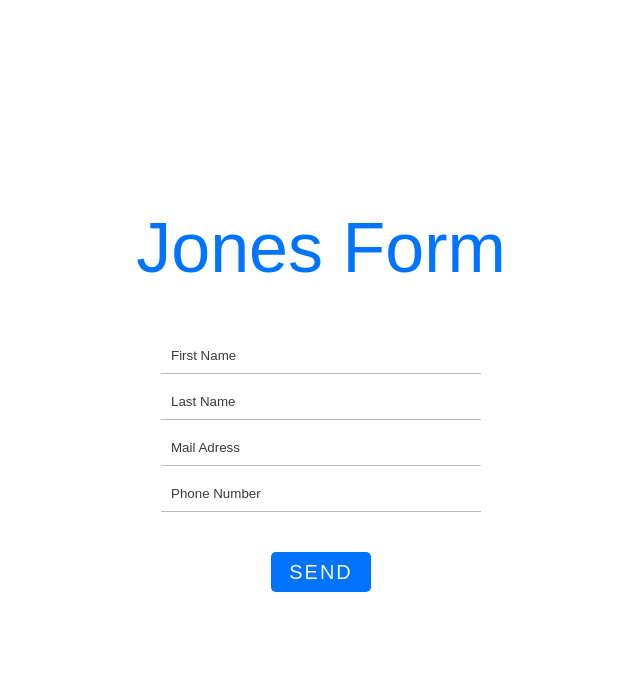
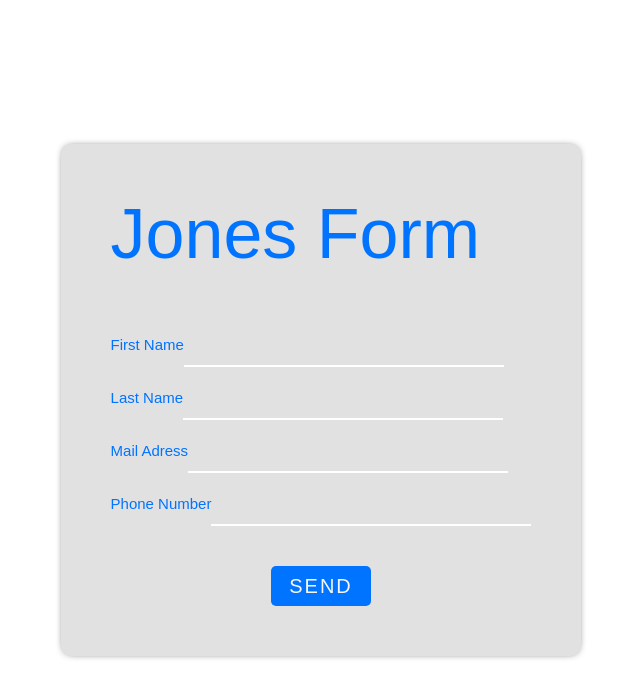
Before and after one commit to WaskerSharon/jones-form, a React (Create React App) app: page / in a window 1280 px wide. Shown: the top 698 px of the page, without its empty margins (319-959 px from the left). Built offline with nearby package versions, Linux system fonts and the light colour scheme.

Commit message:
11.7 validations and styling

```diff
--- a/src/App.jsx
+++ b/src/App.jsx
@@ -1,15 +1,14 @@
+
+import React from 'react';
+import Form from "./components/form/Form";
 import './App.css';
 
-import Form from "./components/form/Form";
-
-function App() {
+const App = () =>  {
   return (
     <div className="App">
-      <header className="App-header">
         <Form />
-      </header>
     </div>
   );
-}
+};
 
 export default App;
--- a/src/components/form/Form.jsx
+++ b/src/components/form/Form.jsx
@@ -1,54 +1,12 @@
-import "./form.css";
-import useForm from "../../useForm";
+import React from 'react';
+import FormContent from './FormContent';
 
-export default function Form() {
-
-    const { handleChange, values } = useForm();
-
-
+const Form = () => {
     return (
-        <div className="form-section">
-            <h1 className="form-title">Jones Form</h1>
-            <form className="form">
-                <input
-                    type="text"
-                    name="firstName"
-                    className="form-input"
-                    placeholder="First Name"
-                    value={values.firstName}
-                    onChange={handleChange}
-                />
-
-                <input
-                    type="text"
-                    name="lastName"
-                    className="form-input"
-                    placeholder="Last Name"
-                    value={values.lastName}
-                    onChange={handleChange}
-                />
-
-                <input
-                    type="text"
-                    name="mailAdress"
-                    className="form-input"
-                    placeholder="Mail Adress"
-                    value={values.mailAdress}
-                    onChange={handleChange}
-                />
-
-                <input
-                    type="text"
-                    name="phoneNumber"
-                    className="form-input"
-                    placeholder="Phone Number"
-                    value={values.phoneNumber}
-                    onChange={handleChange}
-                />
-
-                <button type="submit" className="submit-btn" >SEND</button>
-                {/* <span></span> */}
-            </form>
+        <div>
+            <FormContent />
         </div>
     )
 };
+
+export default Form;
--- /dev/null
+++ b/src/components/form/FormContent.jsx
@@ -0,0 +1,85 @@
+
+import React from 'react';
+import "./form.css";
+import useForm from "../../useForm";
+import validate from "../../validateInfo";
+
+const FormContent = () => {
+
+    const { handleChange, values, handleSubmit, errors} = useForm(validate);
+
+    return (
+        <div className="form-contain">
+            <form className="form" onSubmit={handleSubmit}>
+                <h1 className="form-title">Jones Form</h1>
+
+                <div className="first-name-contain">
+                    <label htmlFor="firstName" className="form-label" >First Name</label>
+                    <input
+                        type="text"
+                        name="firstName"
+                        id="firstName"
+                        className="form-input"
+                        // placeholder="First Name"
+                        value={values.firstName}
+                        onChange={handleChange}
+                     />
+                     { errors.firstName && <p>{ errors.firstName }</p> }
+                </div>
+
+                <div className="last-name-contain">
+                    <label htmlFor="lastName" className="form-label" >Last Name</label>
+                    <input
+                        type="text"
+                        name="lastName"
+                        id="lastName"
+                        className="form-input"
+                        // placeholder="Last Name"
+                        value={values.lastName}
+                        onChange={handleChange}
+                    />
+                     { errors.lastName && <p>{ errors.lastName }</p> }
+                </div>
+
+                <div className="e-mail-contain">
+                    <label htmlFor="mailAdress" className="form-label" >Mail Adress</label>
+                    <input
+                        type="email"
+                        name="mailAdress"
+                        id="mailAdress"
+                        className="form-input"
+                        // placeholder="Mail Adress"
+                        value={values.mailAdress}
+                        onChange={handleChange}
+                    />
+                     { errors.email && <p>{ errors.email }</p> }
+                </div>
+
+                <div className="phone-number-contain">
+                    <label htmlFor="phoneNumber" className="form-label" >Phone Number</label>
+                    <input
+                        type="number"
+                        name="phoneNumber"
+                        id="phoneNumber"
+                        className="form-input"
+                        // placeholder="Phone Number"
+                        value={values.phoneNumber}
+                        onChange={handleChange}
+                    />
+                     { errors.phoneNumber && <p>{ errors.phoneNumber }</p> }
+
+
+                </div>
+
+                <button
+                    type="submit"
+                    className="submit-btn"
+                >
+                   SEND
+                </button>
+                {/* <span></span> */}
+            </form>
+        </div>
+    )
+};
+export default FormContent;
--- a/src/components/form/form.css
+++ b/src/components/form/form.css
@@ -1,10 +1,12 @@
-.form-section {
+.form-contain {
     min-height: 100vh;
     display: flex;
     flex-direction: column;
     align-items: center;
     justify-content: center;
     color: #0073ff;
+    background-color: rgb(255, 255, 255);
+
     /* height: 70vh; */
 }
 
@@ -12,6 +14,11 @@
     display: flex;
     flex-direction: column;
     justify-content: space-between;
+    background-color: rgb(225 225 225);
+    padding: 5rem;
+    border-radius: 1rem;
+    box-shadow: 0px 0px 9px -4px #000000;
+
 }
 
 .form-title {
@@ -20,15 +27,23 @@
 
 .form-input {
     border: none;
-    border-bottom: 1.5px solid #bababa;
+    border-bottom: 2.8px solid #ffffff;
     width: 32rem;
     margin-bottom: 1rem;
     padding: 1rem;
+    background: none;
+    font-size: 1.8rem;
 }
 
-::placeholder {
+.form-label {
+    font-size: 1.5rem;
+
+    border: none;
+}
+
+/* ::placeholder {
      color: rgb(58, 58, 58);
-}
+} */
 
 .submit-btn {
     width: 10rem;
--- a/src/index.js
+++ b/src/index.js
@@ -11,7 +11,4 @@ ReactDOM.render(
   document.getElementById('root')
 );
 
-// If you want to start measuring performance in your app, pass a function
-// to log results (for example: reportWebVitals(console.log))
-// or send to an analytics endpoint. Learn more: https://bit.ly/CRA-vitals
 reportWebVitals();
--- a/src/useForm.jsx
+++ b/src/useForm.jsx
@@ -1,6 +1,7 @@
 import { useState, useEffect } from "react";
 
-const useForm = () => {
+const useForm = validate => {
+
     const [values, setValues] = useState({
         firstName: '',
         lastName: '',
@@ -18,7 +19,13 @@ const useForm = () => {
         });
     };
 
-    return { handleChange, values };
+    const handleSubmit = e => {
+        e.preventDefault();
+
+        setErrors(validate(values));
+    };
+
+    return { handleChange, values, handleSubmit, errors };
 };
 
 export default useForm;
--- /dev/null
+++ b/src/validateInfo.jsx
@@ -0,0 +1,33 @@
+
+
+export default function validateInfo(values) {
+    let errors = {};
+
+    if ( !values.firstName.trim() ) {
+        errors.firstName = "First name required";
+    } else if ( !values.firstName.length > 1) {
+        errors.firstName = "First name needs to be more than 1 caracter";
+    }
+
+
+    if ( !values.lastName.trim() ) {
+        errors.lastName = "Last name required";
+    } else if ( !values.lastName.length > 1) {
+        errors.firstName = "Last name needs to be more than 1 caracter";
+    }
+
+    if ( !values.email ) {
+        errors.email = "Email required";
+    } else if (!/^[A-Z0-9._%+-]+@[A-Z0-9.-]+\.[A-Z]{2,}$/i.test(values.email)) {
+        errors.email = "Email address is invalid";
+    }
+
+    if ( !values.phoneNumber ) {
+        errors.phoneNumber = "Phone number required";
+    // } else if (!/^[\+]?[(]?[0-9]{3}[)]?[-\s\.]?[0-9]{3}[-\s\.]?[0-9]{4,6}$/im(values.phoneNumber)) {
+    } else if ( values.phoneNumber.length < 11 ) {
+        errors.phoneNumber = "Phone number needs to be 10 caracters";
+    }
+
+    return errors;
+};
```
Also changed, not shown: src/setupTests.js (deleted, +0 -5 lines), src/components/form/FormSuccess.jsx (added), 1 other file (tests, documents, lock files or other folders).
